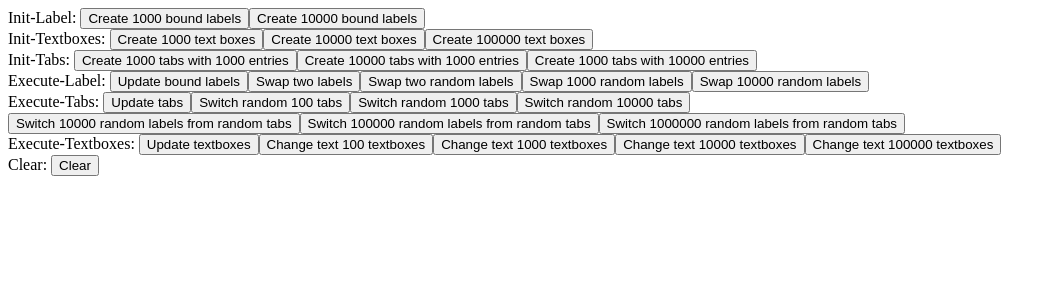
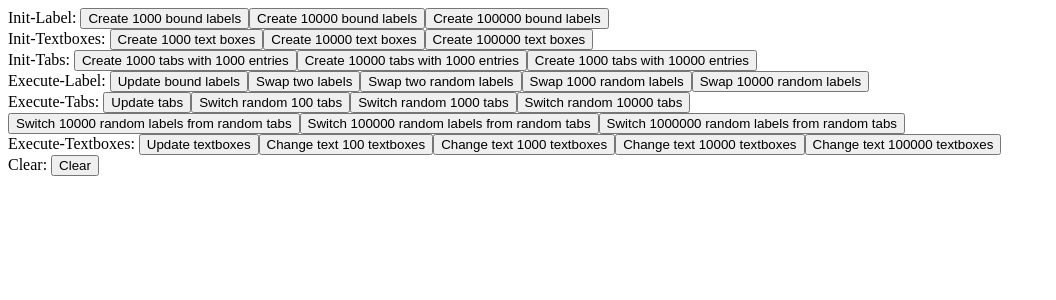
Before and after one commit to dasbaumwolltier/pat-mobile-benchmarking-test-sites, an Angular app in the folder angular/: page / in a window 1280 px wide. Shown: the top 300 px of the page, without its empty margins (0-1056 px from the left). Built offline with nearby package versions, Linux system fonts and the light colour scheme.

Commit message:
add chtbl

```diff
--- a/angular/src/app/app.component.html
+++ b/angular/src/app/app.component.html
@@ -6,6 +6,7 @@
   <button id="ctt" (click)="ctt()" type="button">Create 10000 tabs</button> -->
   <button id="ctbl" (click)="ctbl()" type="button">Create 1000 bound labels</button>
   <button id="cttbl" (click)="cttbl()" type="button">Create 10000 bound labels</button>
+  <button id="chtbl" (click)="chtbl()" type="button">Create 100000 bound labels</button>
   <!-- <button id="ctpt" (click)="ctpt()" type="button">Create 1000 entries per tab</button>
   <button id="cttpt" (click)="cttpt()" type="button">Create 10000 entries per tab</button> -->
   <br>
--- a/angular/src/app/app.component.ts
+++ b/angular/src/app/app.component.ts
@@ -2148,6 +2148,7 @@ export class AppComponent implements OnInit {
     return item.id
   }
 
+  //Creates a thousand bound labels
   ctbl() {
     this.generatedLabels = []
 
@@ -2160,6 +2161,14 @@ export class AppComponent implements OnInit {
     this.generatedLabels = []
 
     for(let i = 0; i < 10000; i++) {
+      this.generatedLabels.push(new Label(i, this.generateRandomWords()))
+    }
+  }
+
+  chtbl() {
+    this.generatedLabels = []
+
+    for(let i = 0; i < 100000; i++) {
       this.generatedLabels.push(new Label(i, this.generateRandomWords()))
     }
   }
```
